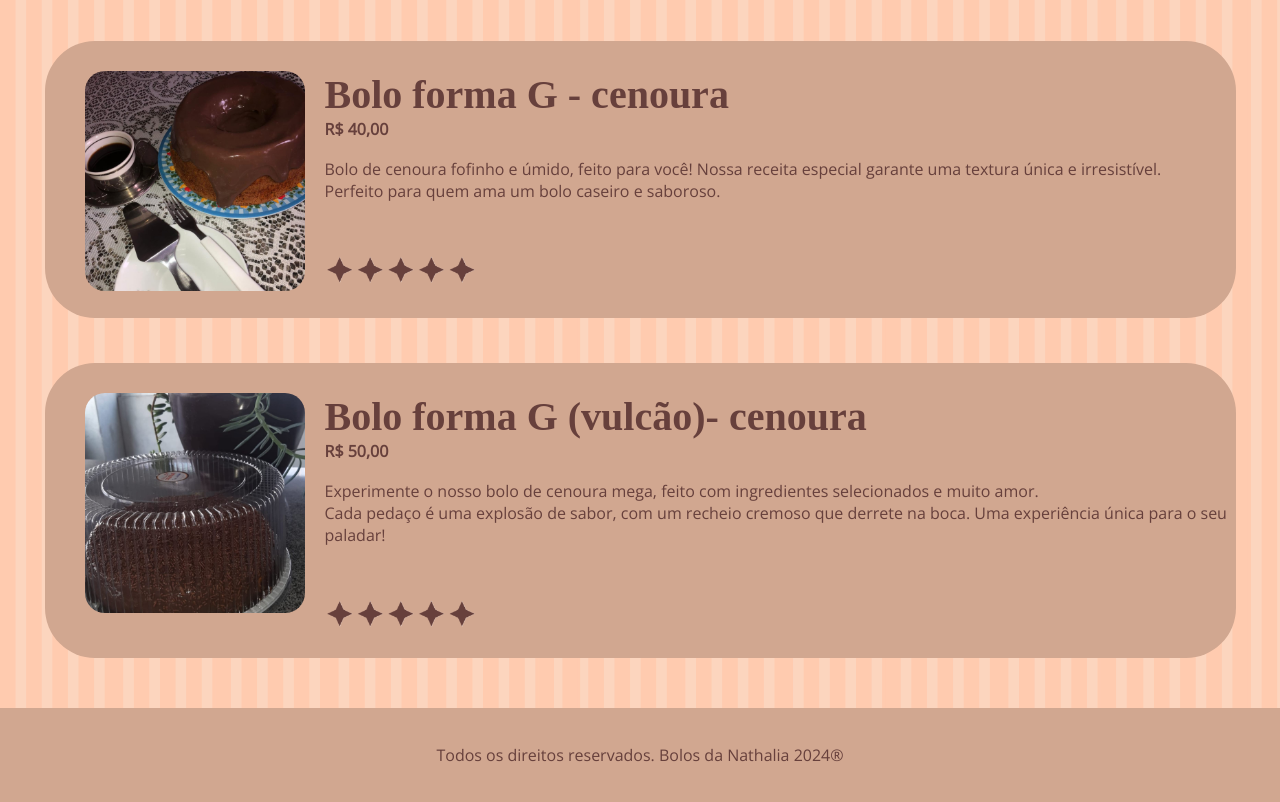
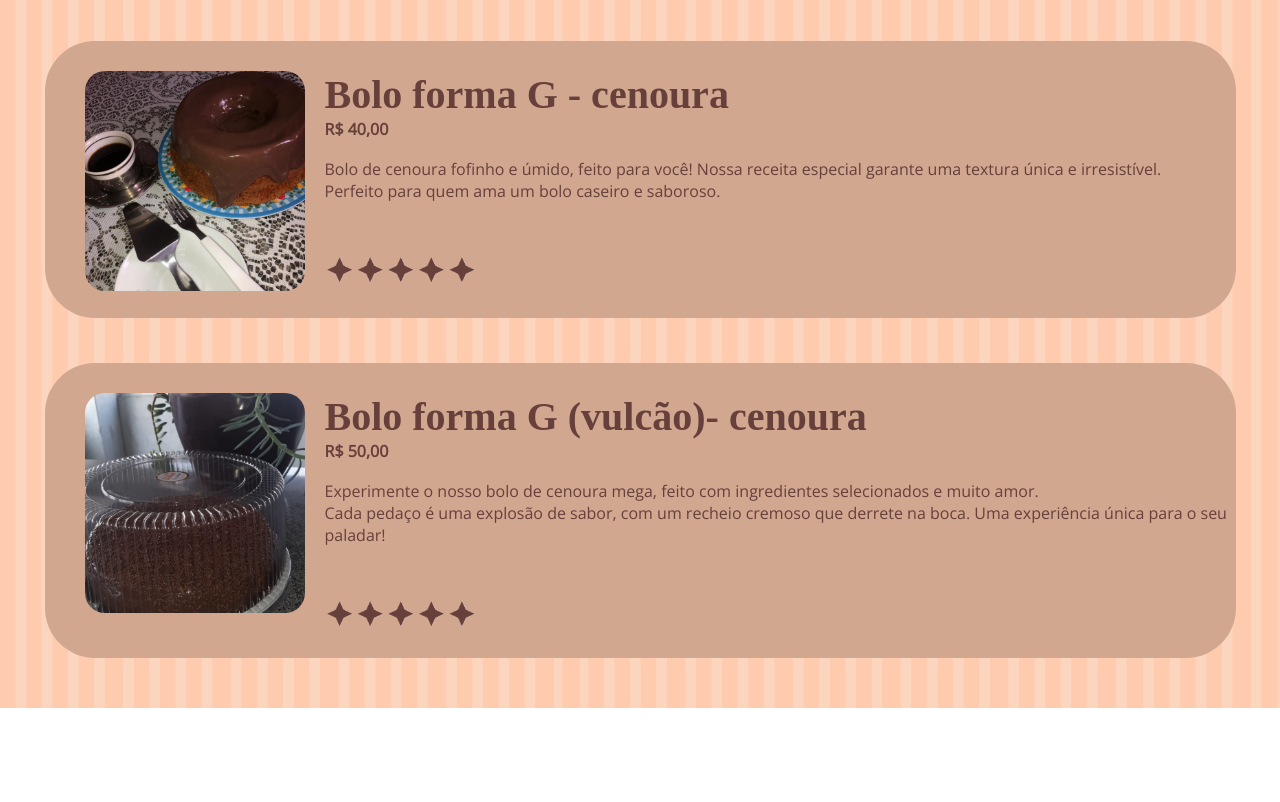
Before and after one commit to MatheusGatto78/SITEBACANA, a plain HTML site: page index.html in a window 1280 px wide. Shown: the part 1670-2472 px from the top of the page. After the commit the page ends 2386 px from the top, so only its background shows below. Drawn offline with Linux system fonts and the light colour scheme; a web font is replaced by a local one.

Commit message:
fffffggg

```diff
--- a/index.html
+++ b/index.html
@@ -109,10 +109,10 @@
 
     </div>
 
-    <div class="direitos">
+    <!-- <div class="direitos">
         <p class="textdireitos">Todos os direitos reservados. Bolos da Nathalia 2024®</p>
 
-    </div>
+    </div> -->
 
 
 </body>
```
